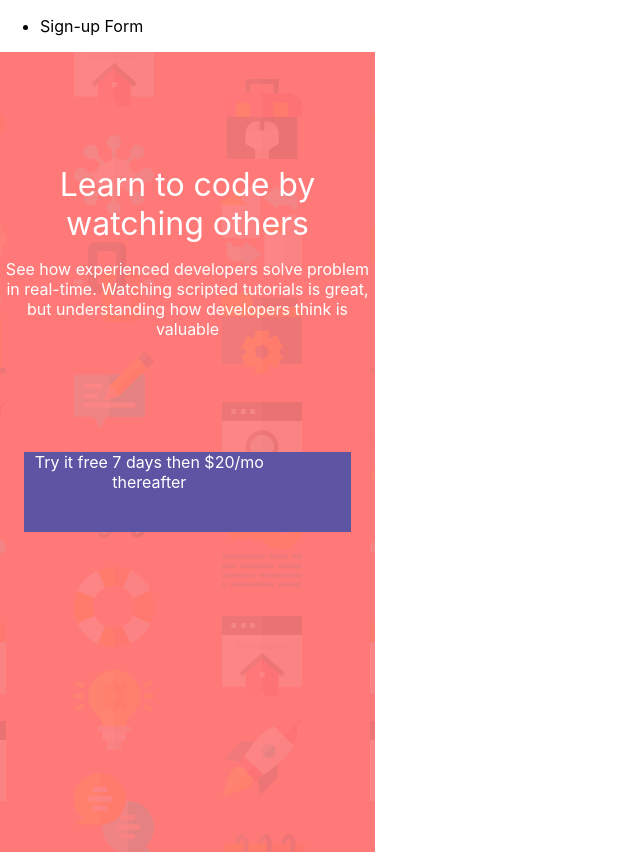
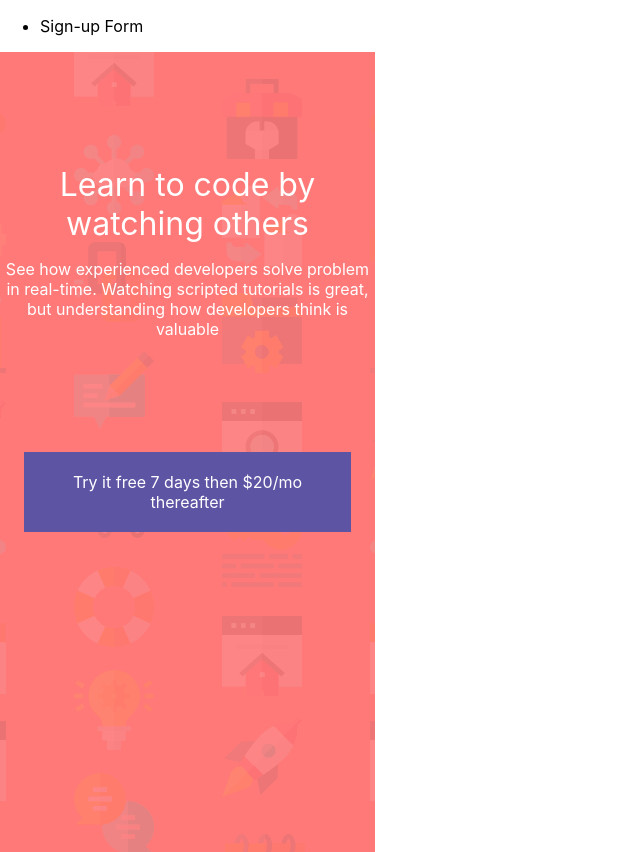
Before and after one commit to TaraTrody/frontend-react-challenges, a React (Create React App) app: page /signup in a window 1280 px wide. Shown: the whole page, without its empty margins (0-640 px from the left). Built offline with nearby package versions, Linux system fonts and the light colour scheme; a web font is replaced by a local one.

Commit message:
center aligned text in purple box

```diff
--- a/src/sign-up_form/Signup.jsx
+++ b/src/sign-up_form/Signup.jsx
@@ -61,11 +61,7 @@ const TitleText = styled.div`
   margin: auto;
 
   h1 {
-
     margin-bottom: 1rem;
-  }
-
-  p {
   }
 `;
 
@@ -74,9 +70,12 @@ const Box = styled.div`
   width: 20.4rem;
   height: 5rem;
   color: #fff;
-  text-align: center;
+  display: flex;
+  align-content: center;
 
   p {
     width: 250px;
+    margin: auto;
+    text-align: center;
   }
 `;
```
